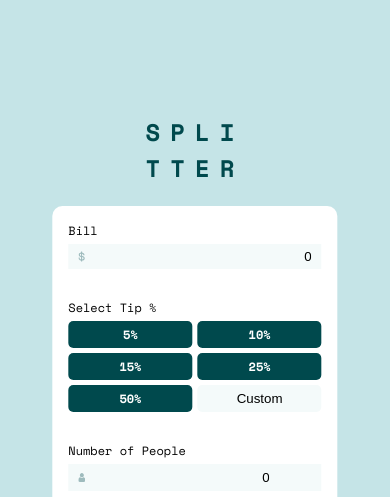
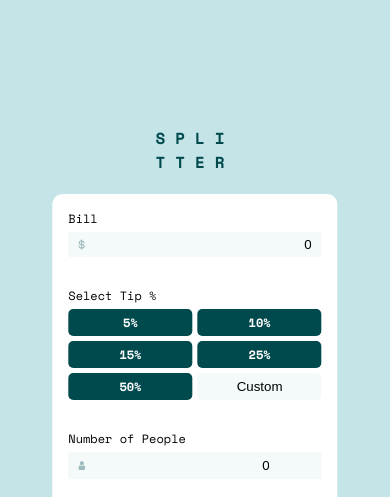
Before and after one commit to thedanielking/TipCalculator, a plain HTML site: page index.html in a window 390 px wide. Shown: the top 497 px of the page. Drawn offline with nearby package versions, Linux system fonts and the light colour scheme.

Commit message:
Update style.css

```diff
--- a/style.css
+++ b/style.css
@@ -220,4 +220,8 @@ h1{
     .tipsDiv div{
         grid-template-columns: repeat(2, 1fr);
     }
+
+    h1{
+        font-size: 1rem;
+    }
 }
```
